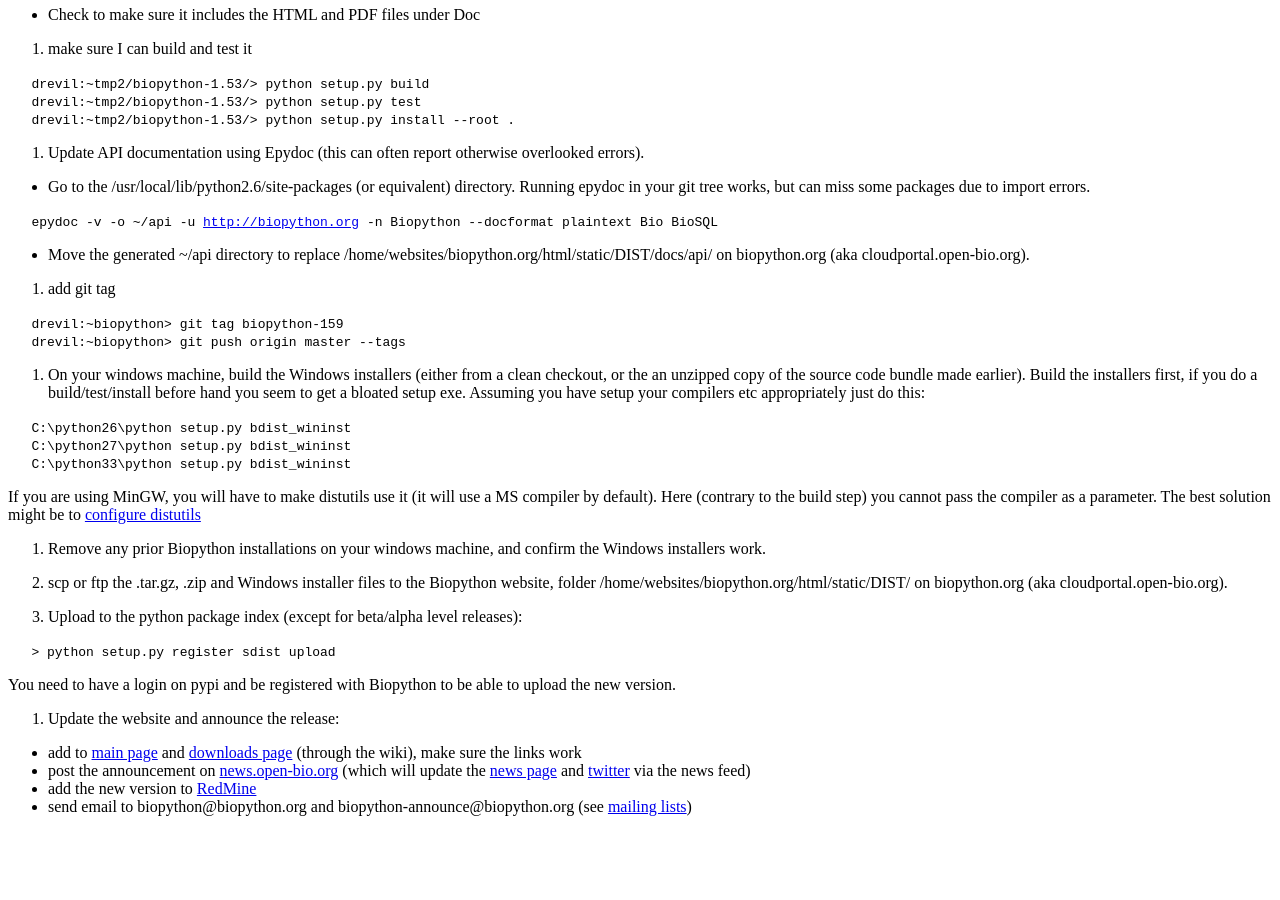
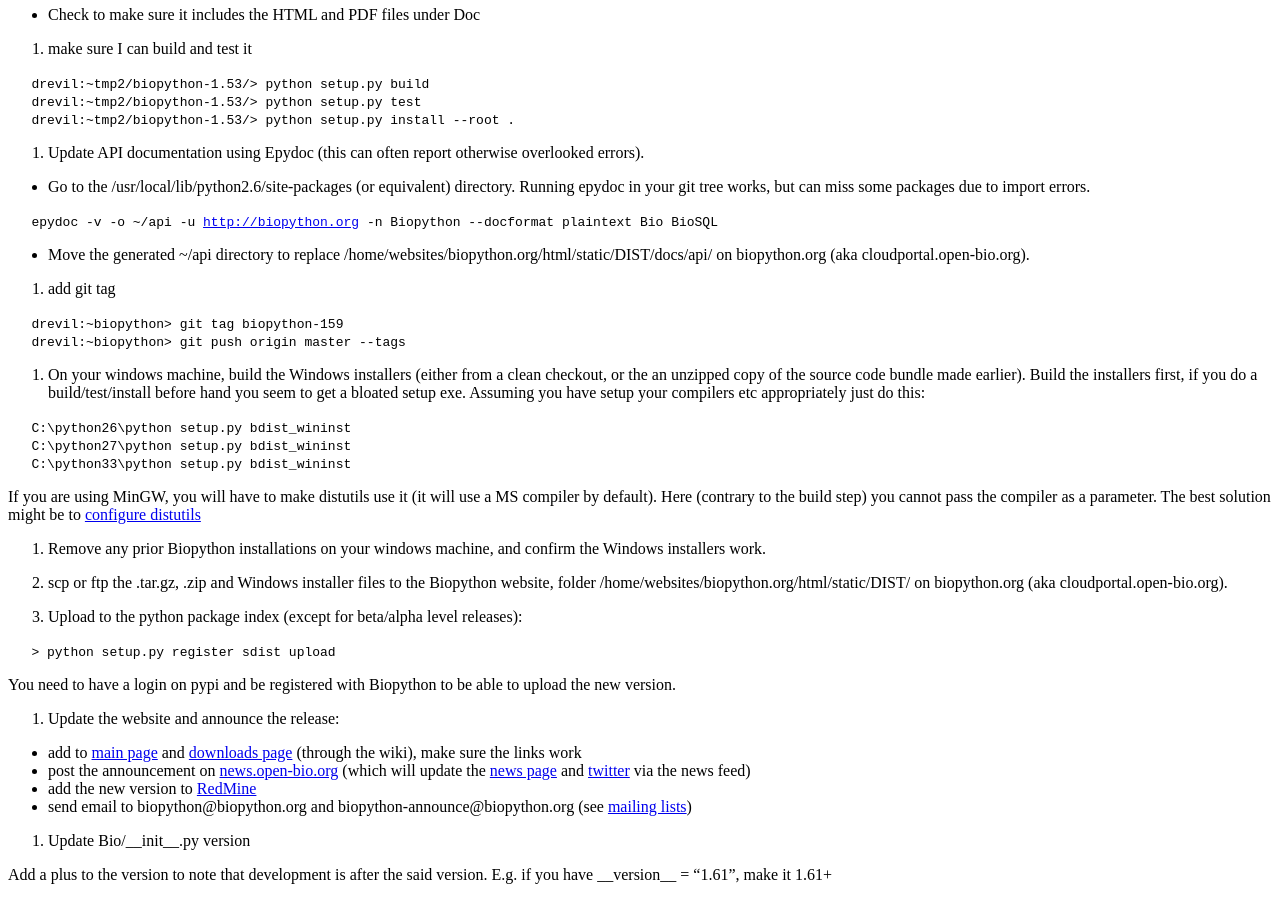
Before and after one commit to biopython/biopython.github.io, a Jekyll site: the page built from wiki/Building_a_release.md, in a window 1280 px wide and 900 px high, scrolled down 1808 px. Built offline with Jekyll 4.4.1, drawn with Linux system fonts in a browser that asks for light colours; before the commit the page ends 2640 px from its top, so only the background shows below that; some of the changed text lies outside the part shown.

Commit message:
Change to wiki page

```diff
--- a/wiki/Building_a_release.md
+++ b/wiki/Building_a_release.md
@@ -188,3 +188,8 @@ able to upload the new version.
 -   send email to biopython@biopython.org and
     biopython-announce@biopython.org (see [mailing
     lists](Mailing_lists "wikilink"))
+
+22. Update Bio/\_\_init\_\_.py version
+
+Add a plus to the version to note that development is after the said
+version. E.g. if you have \_\_version\_\_ = "1.61", make it 1.61+
```
Also changed, not shown: other parts of wiki/Building_a_release.md (+1 -1 lines), 1 other file.
